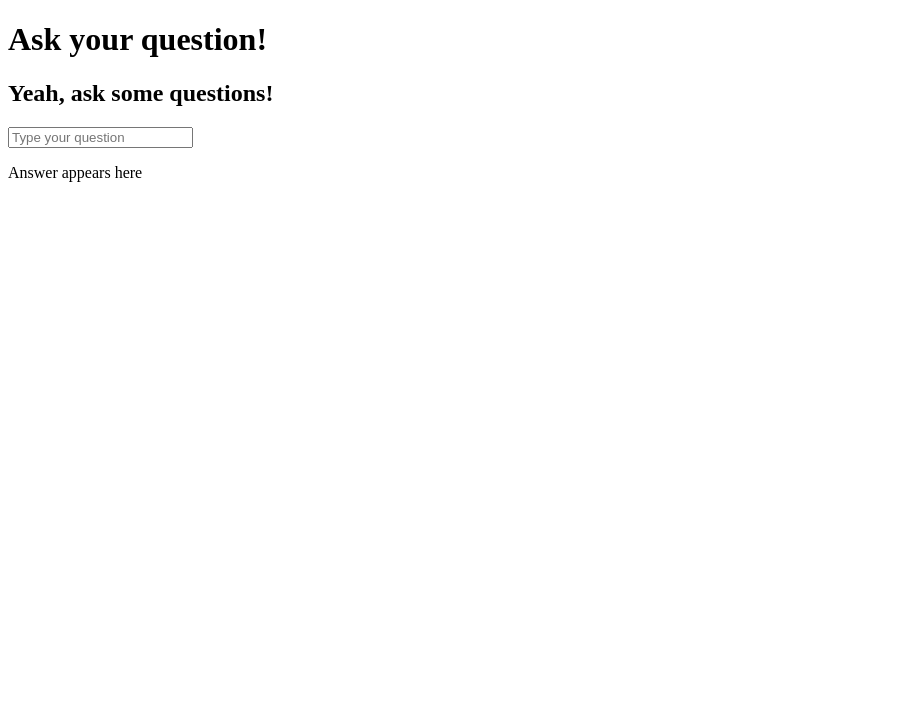
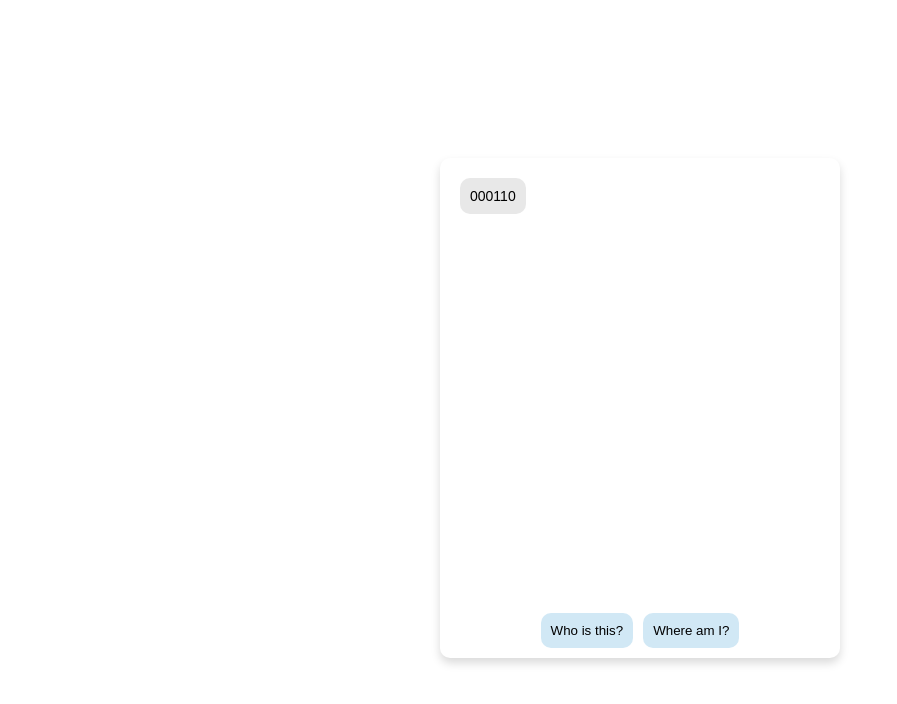
Before and after one commit to ommaity-nm2207/FinalProject, a plain HTML site: page index.html in a window 1280 px wide. Shown: the whole page, without its empty margins (0-897 px from the left). Drawn offline with Linux system fonts and the light colour scheme.

Commit message:
Chatbot test
This is the initial prototype for the chatbot. There are no story elements involved yet, but interactions work the way I need it to

```diff
--- a/appscripts/main.js
+++ b/appscripts/main.js
@@ -0,0 +1,36 @@
+function sendMessage(message) {
+    var chatlog = document.querySelector('.chatlog');
+    var messageEl = document.createElement('div');
+    messageEl.className = 'message sent';
+    var messageText = document.createElement('div');
+    messageText.className = 'message-text';
+    messageText.innerHTML = message;
+    messageEl.appendChild(messageText);
+    chatlog.appendChild(messageEl);
+    chatlog.scrollTop = chatlog.scrollHeight;
+  }
+
+  function receiveMessage(message) {
+    var chatlog = document.querySelector('.chatlog');
+    var messageEl = document.createElement('div');
+    messageEl.className = 'message received';
+    var messageText = document.createElement('div');
+    messageText.className = 'message-text';
+    messageText.innerHTML = message;
+    messageEl.appendChild(messageText);
+    chatlog.appendChild(messageEl);
+    chatlog.scrollTop = chatlog.scrollHeight;
+  }
+
+  receiveMessage("000110")
+
+  whoIsThis = document.getElementById("button-1");
+  whoIsThis.addEventListener("click", function() {
+    sendMessage(whoIsThis.innerHTML);
+    receiveMessage("my name is om");
+    whoIsThis.innerHTML = 'this is a bomb'
+  });
+
+  document.getElementById("button-2").addEventListener("click", function() {
+    sendMessage("Where am I?");
+  });
--- a/css/appstyle.css
+++ b/css/appstyle.css
@@ -0,0 +1,87 @@
+body {
+    display: flex;
+    justify-content: center; /* center horizontally */
+    align-items: center; /* center vertically */
+    height: 100vh;
+  }
+
+.chatbox {
+    width: 400px;
+    height: 500px;
+    margin: 50px auto;
+    background-color: #fff;
+    border-radius: 10px;
+    box-shadow: 0 5px 10px rgba(0,0,0,0.15);
+    overflow: hidden;
+    font-family: "Arial", sans-serif;
+    display: flex;
+    flex-direction: column;
+    justify-content: center;
+  }
+
+  .chatlog {
+    padding: 10px;
+    flex: 1;
+    overflow-y: scroll;
+  }
+
+  .chatlog .message {
+    margin-bottom: 20px;
+    font-size: 14px;
+  }
+
+  .chatlog .message.sent .message-text {
+    background-color: #d1e8f5;
+    color: #000;
+    float: right;
+  }
+
+  .chatlog .message.received .message-text {
+    background-color: #e8e8e8;
+    color: #000;
+    float: left;
+  }
+
+  .chatlog .message .message-text {
+    padding: 10px;
+    border-radius: 10px;
+    display: inline-block;
+    max-width: 70%;
+  }
+
+  .message-input {
+    display: flex;
+    align-items: center;
+    justify-content: center;
+    padding: 10px;
+  }
+
+  .message-input button {
+    margin: 0 5px;
+    padding: 10px;
+    border-radius: 10px;
+    border: none;
+    background-color: #d1e8f5;
+    color: #000;
+    cursor: pointer;
+  }
+
+  .message-input button:hover {
+    background-color: #b8d3e3;
+  }
+
+  .sent {
+    background-color: #ffffff;
+    color: #000000;
+    border-radius: 15px;
+    padding: 10px;
+    margin-bottom: 10px;
+  }
+
+  .received {
+    background-color: #ffffff;
+    color: #000000;
+    border-radius: 15px;
+    padding: 10px;
+    margin-bottom: 10px;
+  }
--- a/index.html
+++ b/index.html
@@ -1,13 +1,19 @@
 <!DOCTYPE html>
-    <head>
-        <script src="scripts/main.js"></script>
-        <link rel="stylesheet" href="css/appstyle.css" />
-    </head>
-
-    <body>
-        <h1>Ask your question!</h1>
-        <h2>Yeah, ask some questions!</h2>
-        <input type="text" id="userBox" placeholder="Type your question">
-        <p id="chatlog">Answer appears here</p>
-    </body>
+<html>
+  <head>
+    <meta charset="UTF-8">
+    <title>Chatbox</title>
+    <link rel="stylesheet" type="text/css" href="css/appstyle.css">
+  </head>
+  <body>
+    <div class="chatbox">
+      <div class="chatlog">
+      </div>
+      <div class="message-input">
+        <button id="button-1">Who is this?</button>
+        <button id="button-2">Where am I?</button>
+      </div>
+    </div>
+    <script src="appscripts/main.js"></script>
+  </body>
 </html>
```
